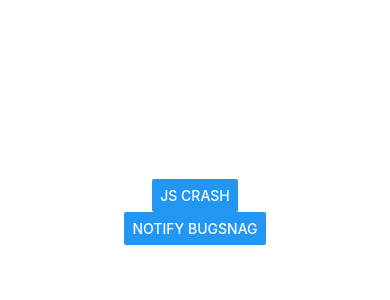
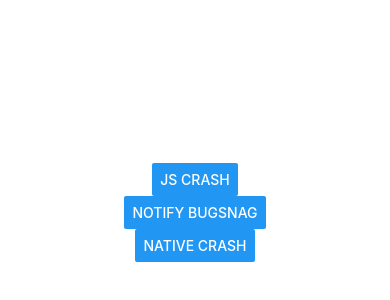
Before and after one commit to caisd1998/test-react-native-crash, a React Native app: screen / in a window 390 px wide. Shown: the part 210-510 px from the top of the page. Built offline with nearby package versions, Linux system fonts and the light colour scheme; what bugsnag-react-native would draw is missing.

Commit message:
add ios native crash

```diff
--- a/App.tsx
+++ b/App.tsx
@@ -1,6 +1,10 @@
 import React, { Component } from 'react';
 import { View, Button } from 'react-native';
 import { Client } from 'bugsnag-react-native';
+
+import {NativeModules} from "react-native";
+
+const NativeCrash = NativeModules.NativeCrash;
 const bugsnag = new Client("6053f051594a528183b9619ed88779d5");
 
 export default class MyApp extends Component {
@@ -19,6 +23,12 @@
           }}
           title="Notify bugsnag"
         />
+        <Button
+          onPress={()=> {
+            NativeCrash.tryCrash();
+          }}
+          title="NATIVE CRASH"
+        />
       </View>
     );
   }
```
Also changed, not shown: 3 other files (tests, documents, lock files or other folders).
